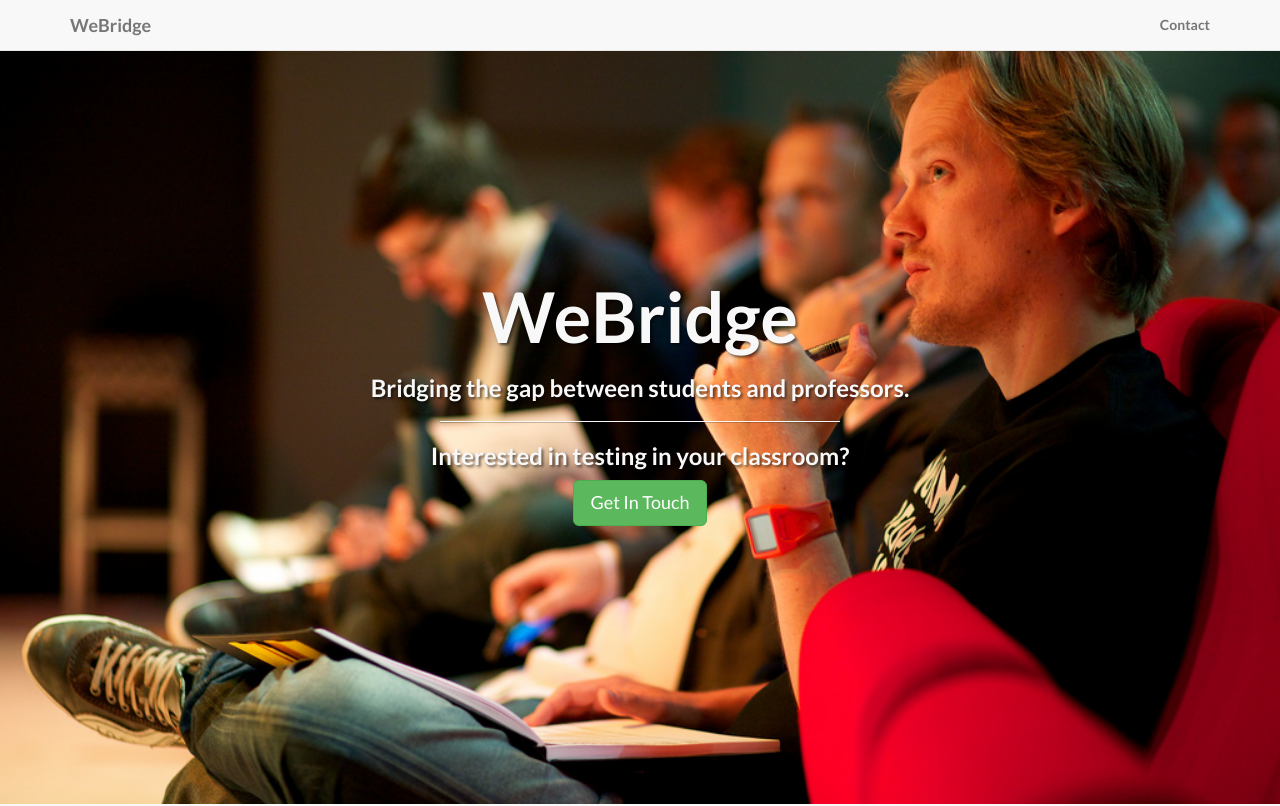
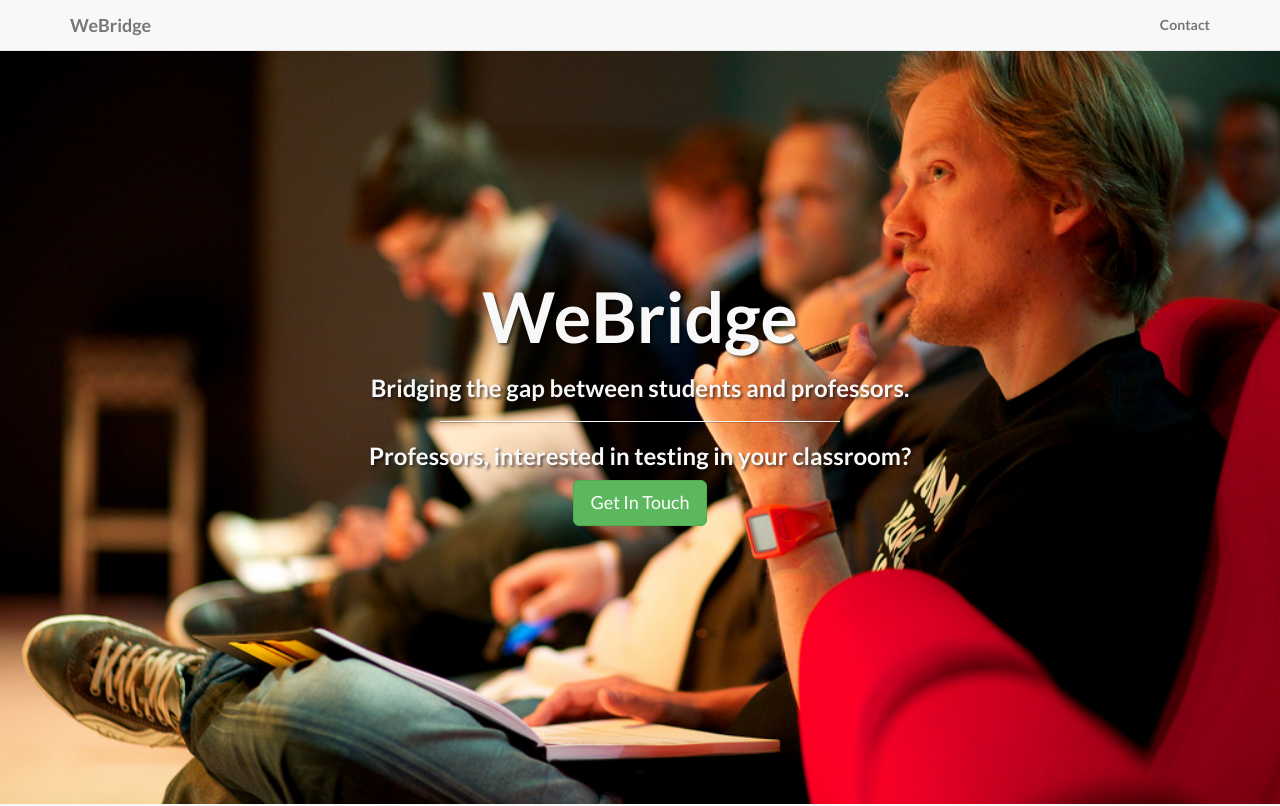
Before and after one commit to samsiegart/webridge, a plain HTML site: page index.html in a window 1280 px wide. Shown: the top 806 px of the page. Drawn offline with Linux system fonts and the light colour scheme.

Commit message:
fixed cta

```diff
--- a/index.html
+++ b/index.html
@@ -72,7 +72,7 @@
                         <h1>WeBridge</h1>
                         <h3>Bridging the gap between students and professors.</h3>
                         <hr class="intro-divider">
-                        <h3>Interested in testing in your classroom?</h3>
+                        <h3>Professors, interested in testing in your classroom?</h3>
                         <a href="mailto:prof@webridgeapp.com" class="btn btn-success btn-lg" role="button">Get In Touch</a>
                     </div>
                 </div>
```
